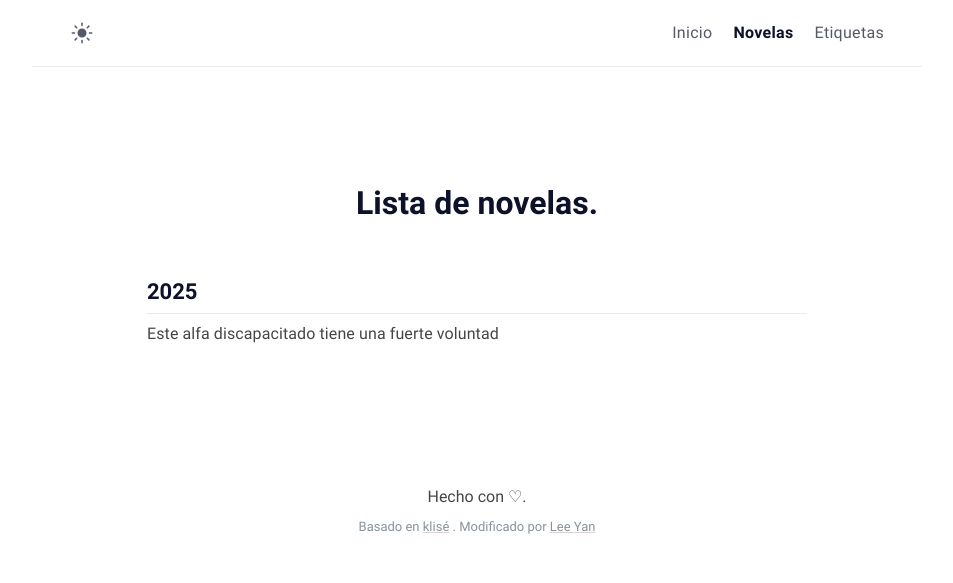
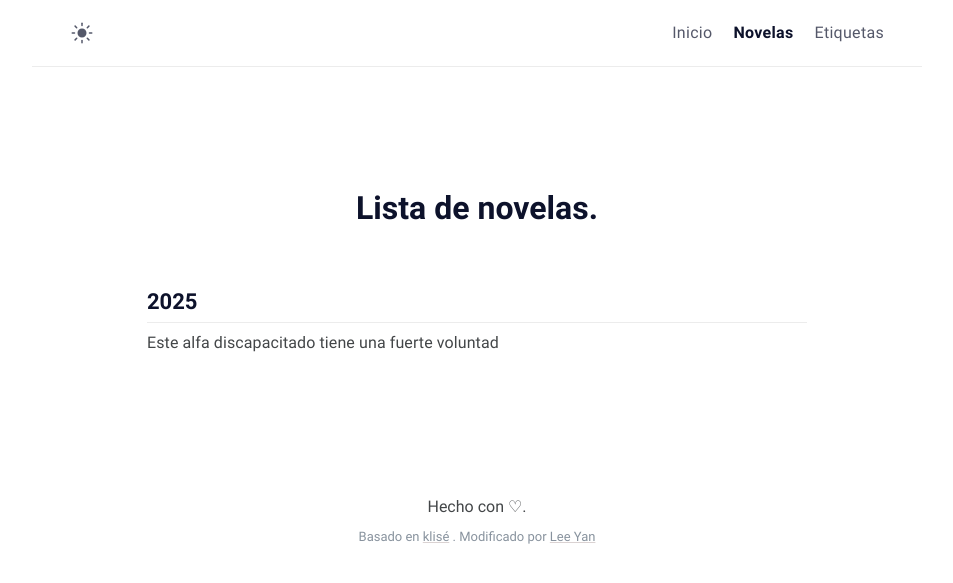
Before and after one commit to taozi-lecturas/taozi-lecturas.github.io, a Jekyll site: the page built from archive.html, in a window 1280 px wide. Shown: the top 583 px of the page, without its empty margins (163-1116 px from the left). Built offline with Jekyll 4.4.1, drawn with Linux system fonts in a browser that asks for light colours.

Commit message:
Fix line-height for post title

```diff
--- a/_sass/klise/_post.scss
+++ b/_sass/klise/_post.scss
@@ -27,7 +27,7 @@
 
   .header-title {
     font-size: 2em;
-    line-height: 0.7;
+    line-height: 1;
     margin-top: 10px;
     margin-bottom: 20px;
 
```
